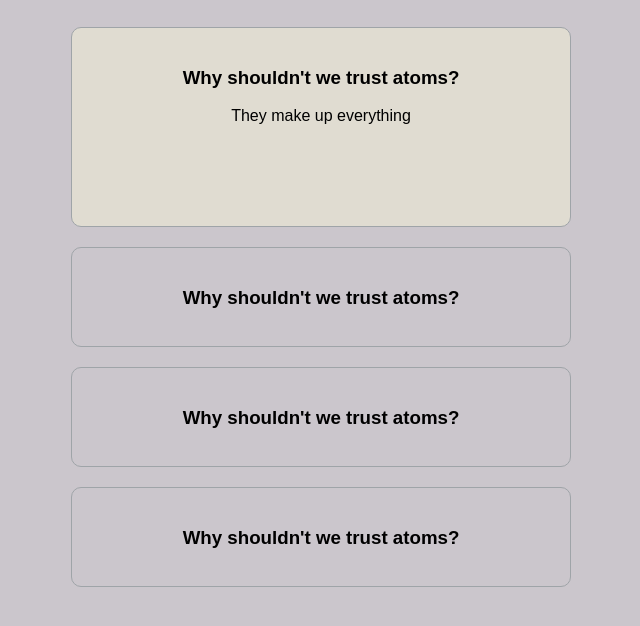
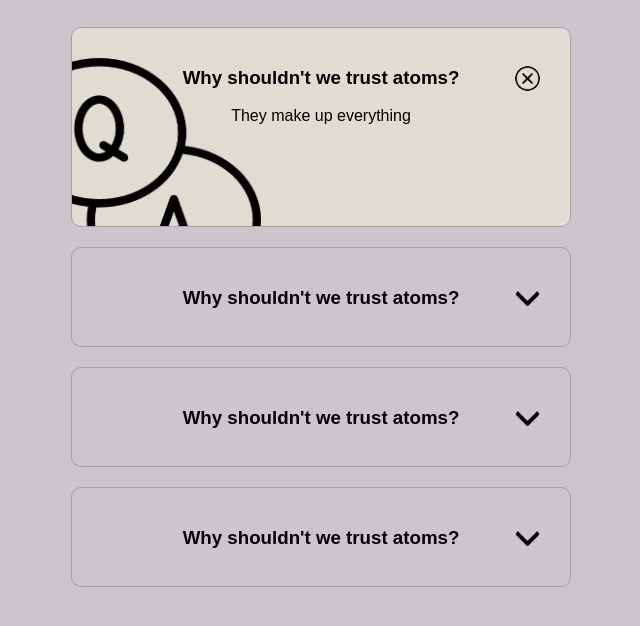
Before and after one commit to yun-chiao/miniweb_pra, a plain HTML site: page FAQ/index.html in a window 1280 px wide. Shown: the part 90-716 px from the top of the page, without its empty margins (319-959 px from the left). Drawn offline with Linux system fonts and the light colour scheme; the site is published under a folder, as on GitHub Pages, so addresses that start at the root find nothing; a web font is replaced by a local one.

Commit message:
fix icon

```diff
--- a/FAQ/style.css
+++ b/FAQ/style.css
@@ -46,7 +46,7 @@ h1{
 }
 .faq.active{
   background-color: rgba(248, 245, 215, 0.452);
-  background-image: url(/icon/qa.png);
+  background-image: url('../icon/qa.png');
   background-size: 50%;
   background-position: -60px 30px;
   background-repeat: no-repeat;
@@ -54,7 +54,7 @@ h1{
 }
 
 .faq-toggle{
-  background-image: url(/icon/down-arrow.png);
+  background-image: url('../icon/down-arrow.png');
   background-size: contain;
   width: 25px;
   height: 25px;
@@ -67,5 +67,5 @@ h1{
 }
 
 .faq-toggle.active{
-  background-image: url(/icon/x-mark.png);
+  background-image: url('../icon/x-mark.png');
 }
```
